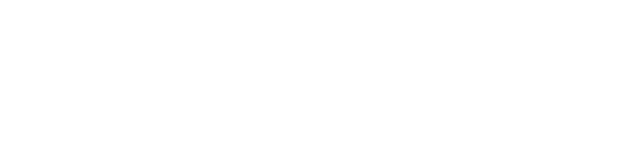
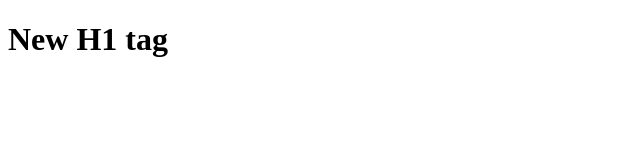
Before and after one commit to AamirGit/git-one, a plain HTML site: page index.html in a window 1280 px wide. Shown: the whole page, without its empty margins (0-640 px from the left). Drawn offline with Linux system fonts and the light colour scheme.

Commit message:
h1 added

```diff
--- a/index.html
+++ b/index.html
@@ -5,7 +5,7 @@
   <title>My second commit </title>
 </head>
 <body>
-
+   <h1> New H1 tag </h1>
 </body>
 
 </html>
```
